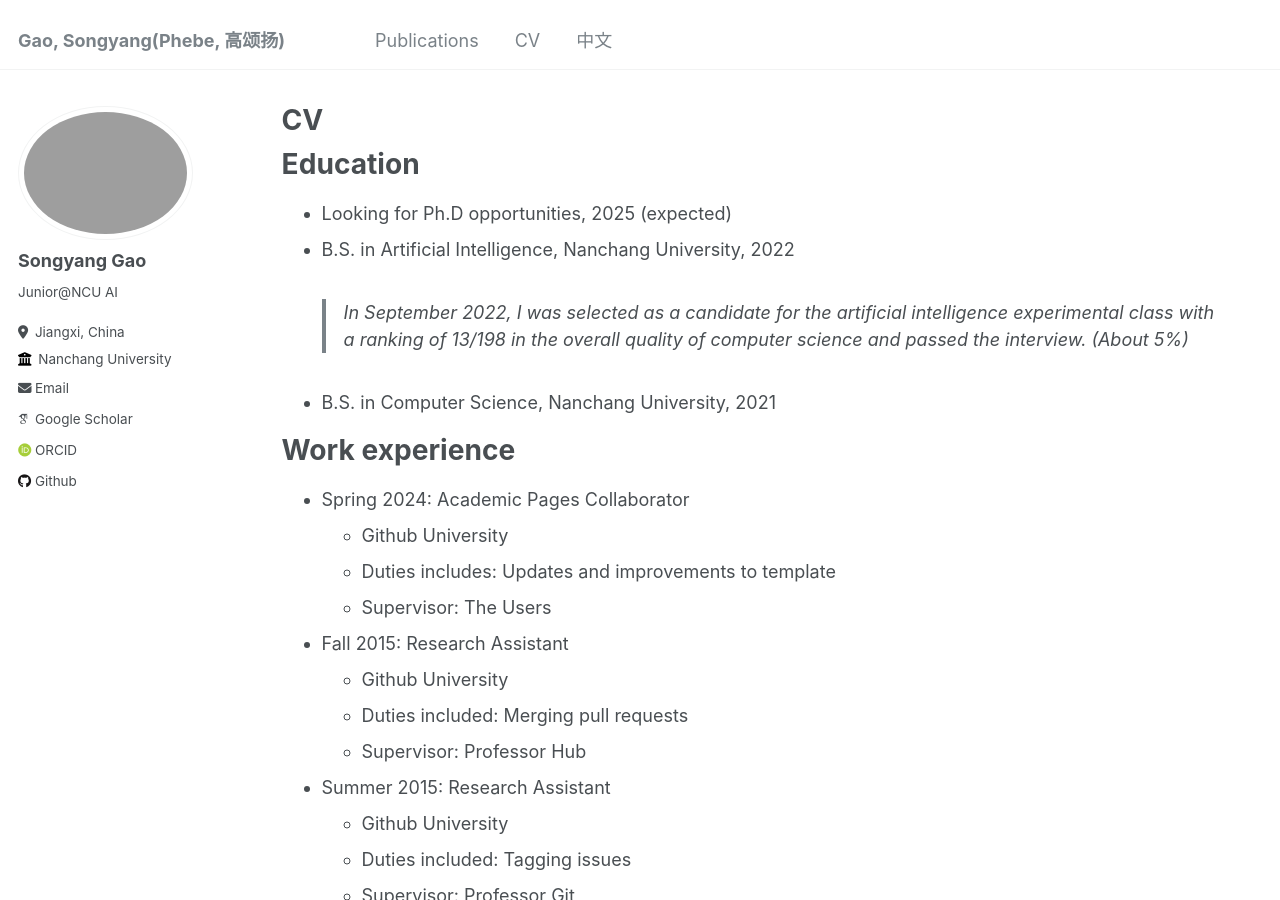
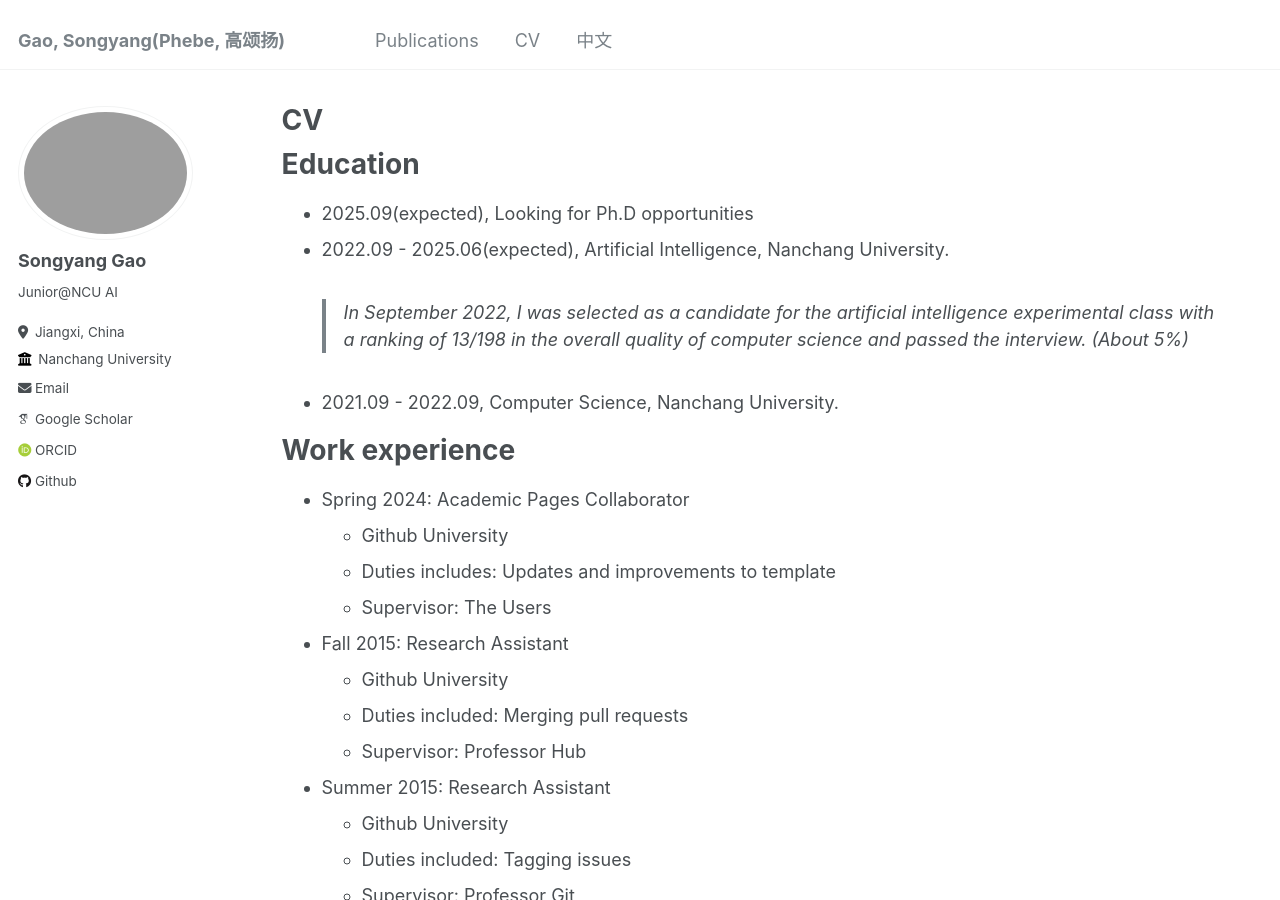
Before and after one commit to songyang0603/songyang0603.github.io, a Jekyll site: the page built from _pages/cv.md, in a window 1280 px wide and 900 px high. Built offline with Jekyll 4.4.1, drawn with Linux system fonts in a browser that asks for light colours; some web fonts are replaced.

Commit message:
Update cv.md

```diff
--- a/_pages/cv.md
+++ b/_pages/cv.md
@@ -11,10 +11,10 @@ redirect_from:
 
 Education
 ======
-* Looking for Ph.D opportunities, 2025 (expected)
-* B.S. in Artificial Intelligence, Nanchang University, 2022
+* 2025.09(expected), Looking for Ph.D opportunities
+* 2022.09 - 2025.06(expected), Artificial Intelligence, Nanchang University.
 > In September 2022, I was selected as a candidate for the artificial intelligence experimental class with a ranking of 13/198 in the overall quality of computer science and passed the interview. (About 5%)
-* B.S. in Computer Science, Nanchang University, 2021
+* 2021.09 - 2022.09, Computer Science, Nanchang University.
 
 Work experience
 ======
```
